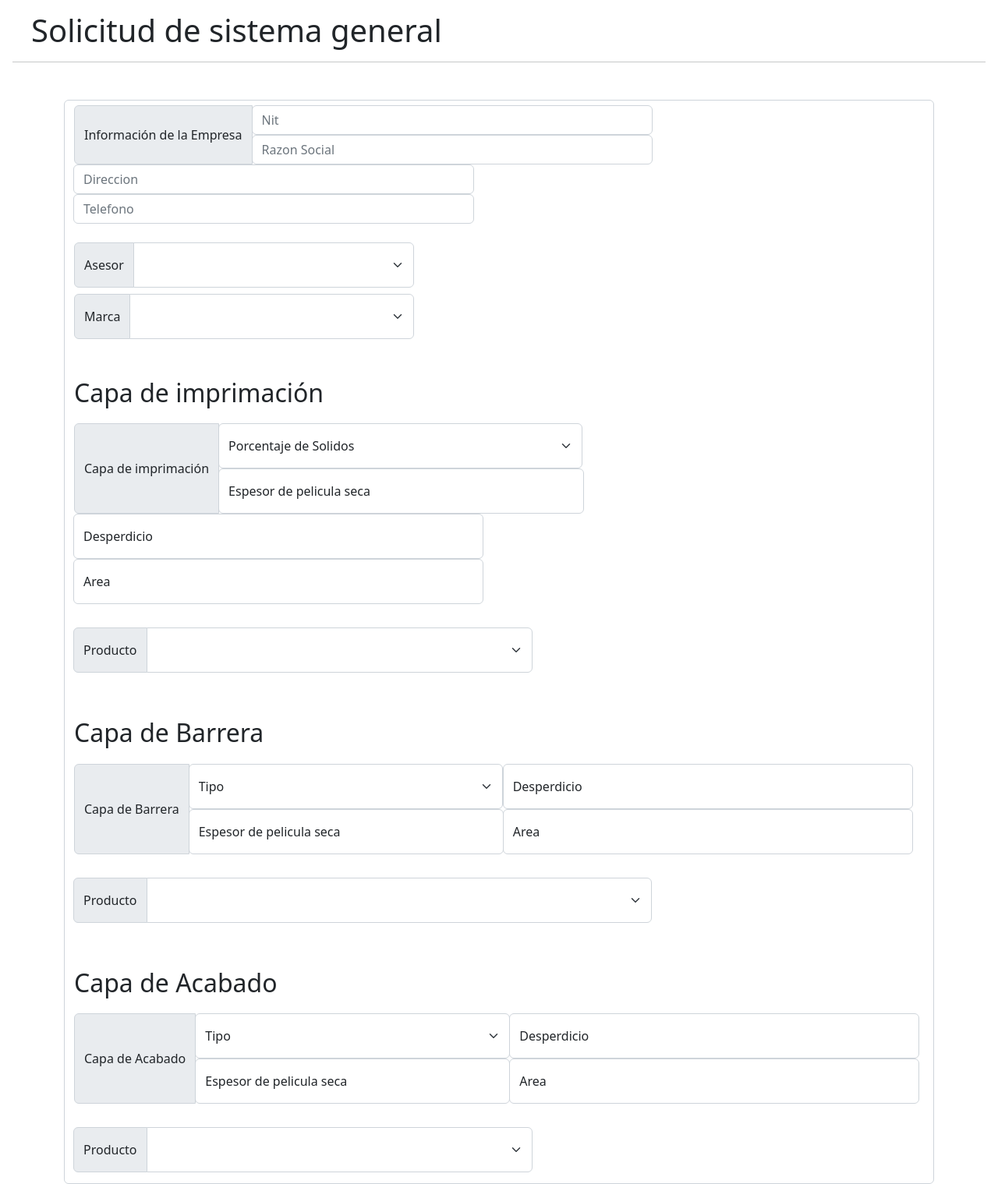
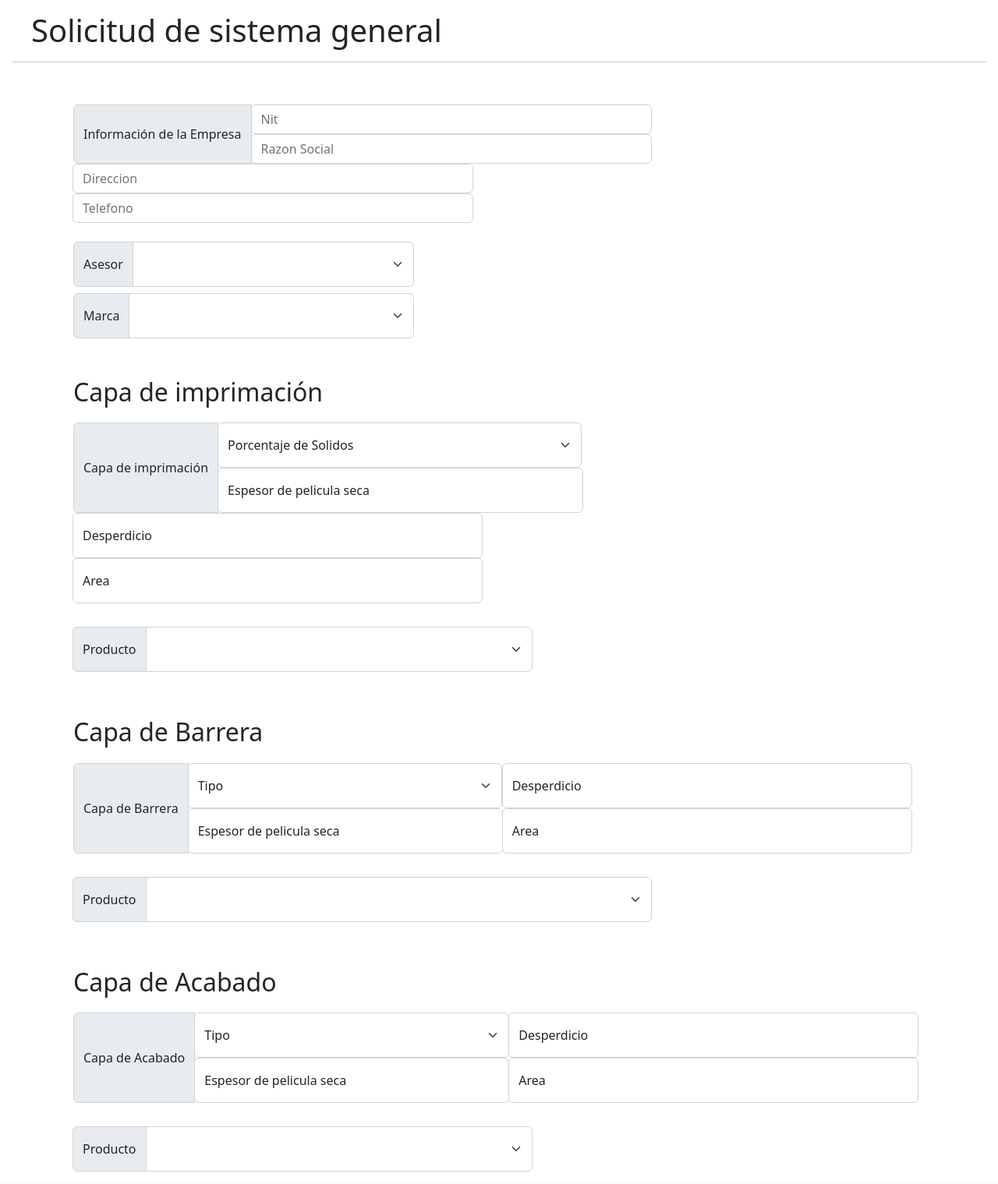
Before and after one commit to deiby1523/Aplika-Coatings, a PHP site: page /Datos_proyecto.php?pag_actual=1 in a window 1280 px wide. Shown: the part 80-1599 px from the top of the page at 78% size. Run offline with PHP 8.4, Linux system fonts and the light colour scheme; a user stored in the database is signed in; some web fonts are replaced.

Commit message:
quitar border de datos-producto

```diff
--- a/styles/style.css
+++ b/styles/style.css
@@ -127,7 +127,7 @@ header .menu ul li:hover > ul{
 
 .container{
     margin-top: 3rem;
-
+    border: none    ;
     overflow-x: hidden;
 }
 
@@ -167,6 +167,10 @@ h1  {
     margin-left: 40px;
 }
 
+form{
+    border: none !important;
+}
+
 .form-control .disabled:disabled {
     background-color: white;
     cursor: not-allowed;
```
